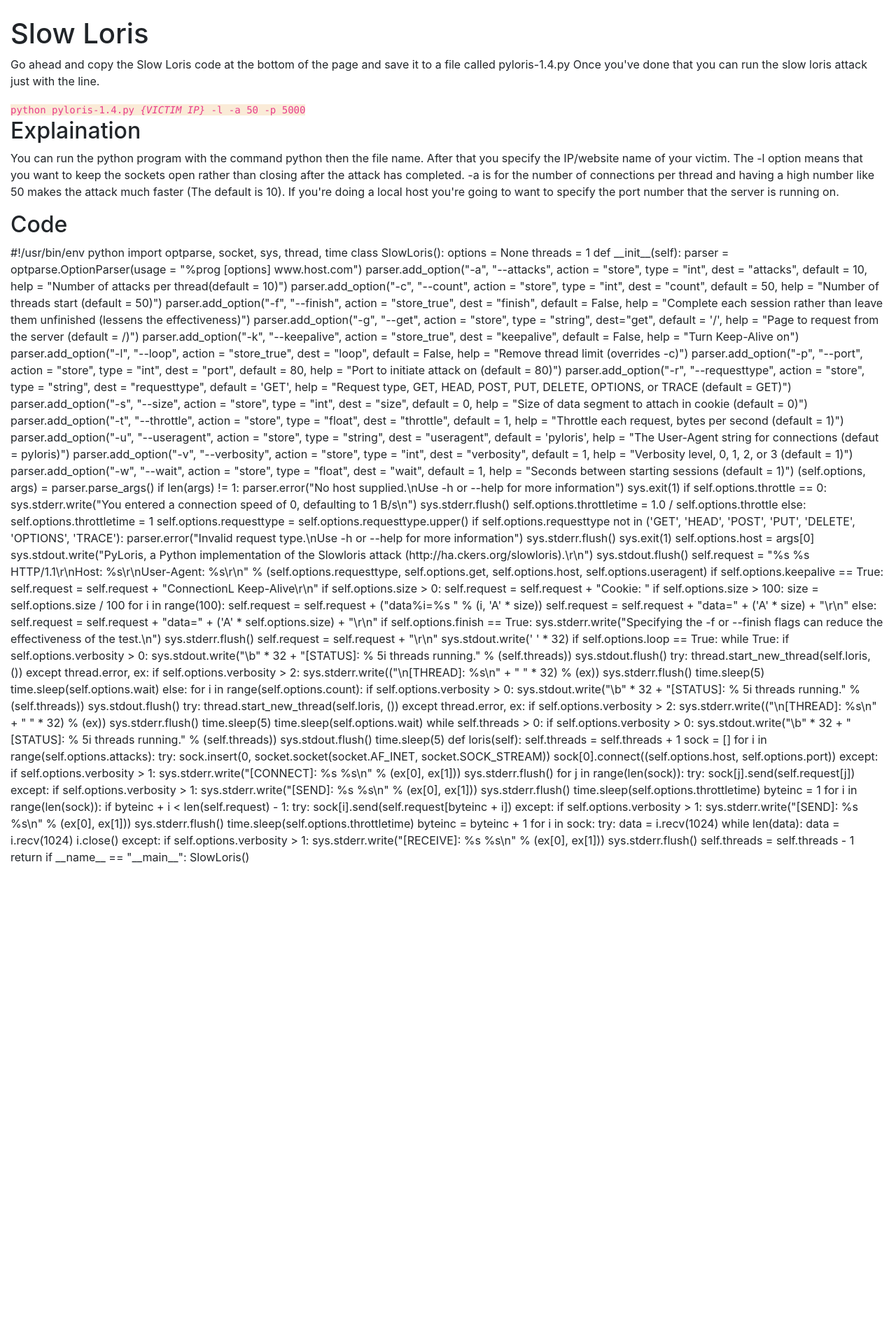
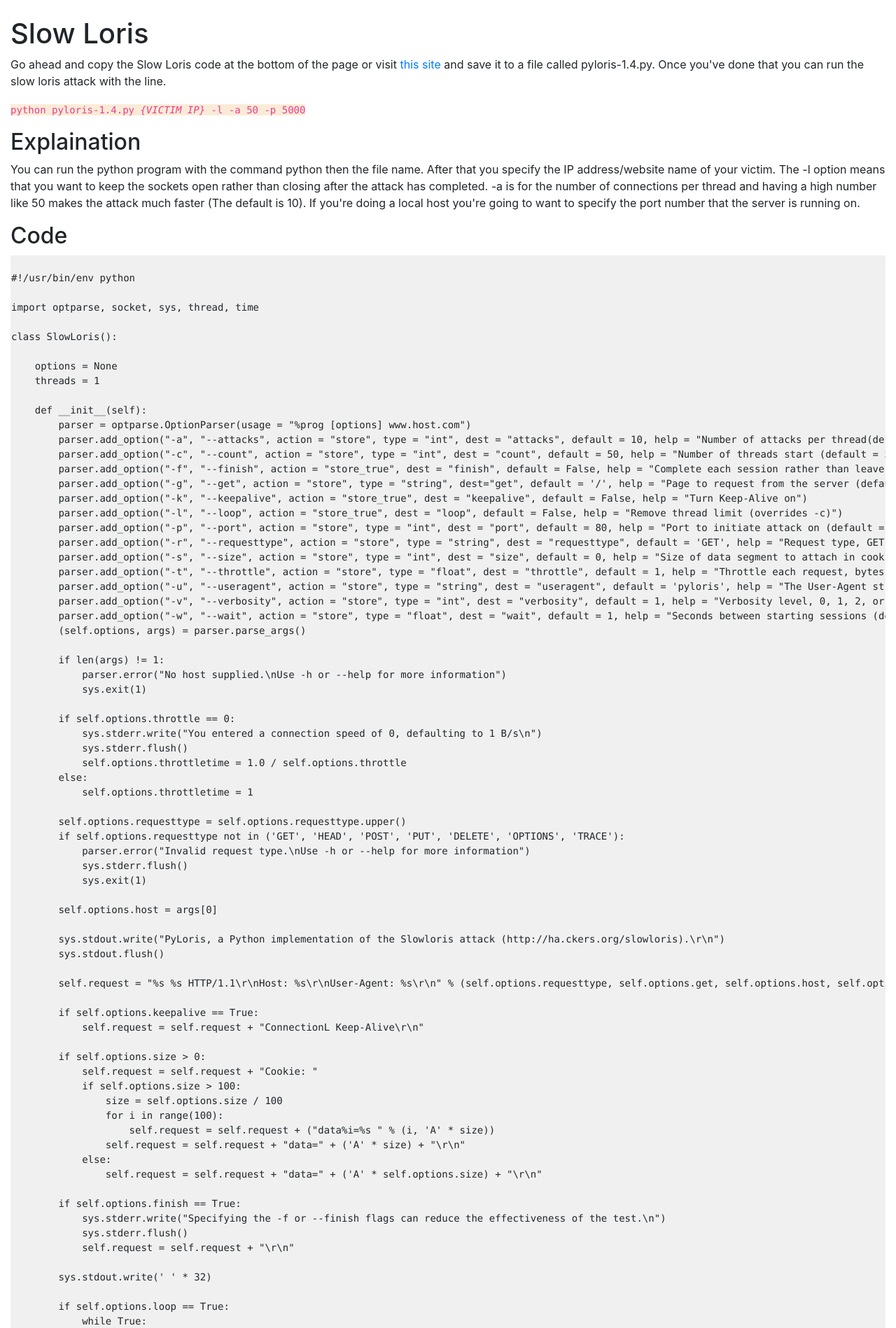
Before and after one commit to HuntJSparra/NCFNetworksDoS, a Flask app: page /how-to-dos/slowloris in a window 1280 px wide. Shown: the part 56-1954 px from the top of the page at 70% size. Before the commit the page ends 1289 px from the top, so only its background shows below. Run offline with Flask 2, Linux system fonts and the light colour scheme; some libraries are stand-ins or nearby versions.

Commit message:
updated slowloris page with code that looks nice

```diff
--- a/templates/how-to-dos/slowloris.html
+++ b/templates/how-to-dos/slowloris.html
@@ -14,22 +14,19 @@
   <br>
   <div class="container-fluid">
     <h1>Slow Loris</h1>
-    <p>Go ahead and copy the Slow Loris code at the bottom of the page and save it to a file called pyloris-1.4.py
-      Once you've done that you can run the slow loris attack just with the line. </p>
-
-
-
-
+    <p>Go ahead and copy the Slow Loris code at the bottom of the page or visit <a href=https://sourceforge.net/projects/pyloris/>this site</a> and save it to a file called pyloris-1.4.py. Once you've done that you can run the slow loris attack with the line. </p>
 
     <code style="background: antiquewhite">python pyloris-1.4.py <var>{VICTIM IP}</var> -l -a 50 -p 5000</code>
-
-
+    <p></p>
     <h2>Explaination</h2>
-    <p>You can run the python program with the command python then the file name. After that you specify the IP/website name of your victim. The -l option means that you want to keep the sockets open rather than closing after the attack has completed. -a is for the number of connections per thread and having a high number like 50 makes the attack much faster (The default is 10). If you're doing a local host you're going to want to specify the port number that the server is running on.</p>
+    <p>You can run the python program with the command python then the file name. After that you specify the IP address/website name of your victim. The -l option means that you want to keep the sockets open rather than closing after the attack has completed. -a is for the number of connections per thread and having a high number like 50 makes the attack much faster (The default is 10). If you're doing a local host you're going to want to specify the port number that the server is running on.</p>
 
 
     <h2>Code</h2>
 
+<div style="overflow-x: scroll ">
+<table bgcolor="#F0F0F0" border="0" width="100%" padding="4">
+<tbody><tr><td><pre style=" hidden;font-family:monaco;">
 #!/usr/bin/env python
 
 import optparse, socket, sys, thread, time
@@ -184,10 +181,7 @@
 
 if __name__ == "__main__":
     SlowLoris()
-
-
-
-
+</pre></table></div>
 
   </div>
 
```
Lines whose indentation alone changed are shown as unchanged.
